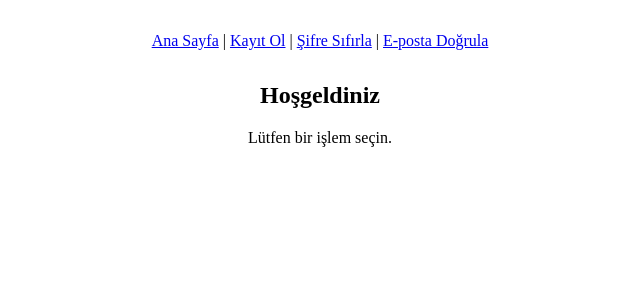
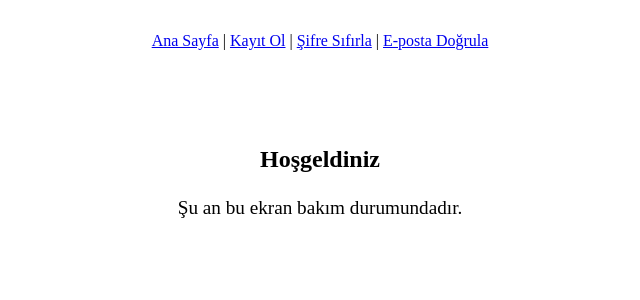
Before and after one commit to girayhan296/Gusto-Website, a React (Vite) app: page / in a window 1280 px wide. Shown: the top 300 px of the page, without its empty margins (320-960 px from the left). Built offline with nearby package versions, Linux system fonts and the light colour scheme.

Commit message:
Home.jsx Düzenlendi

```diff
--- a/App.jsx
+++ b/App.jsx
@@ -24,7 +24,12 @@ function App() {
     <BrowserRouter>
       <Navigation />
       <Routes>
-        <Route path="/" element={<div style={{textAlign:'center',marginTop:'2rem'}}><h2>Hoşgeldiniz</h2><p>Lütfen bir işlem seçin.</p></div>} />
+        <Route path="/" element={
+          <div style={{textAlign:'center',marginTop:'6rem'}}>
+            <h2>Hoşgeldiniz</h2>
+            <p style={{fontSize:'1.2rem',marginTop:24}}>Şu an bu ekran bakım durumundadır.</p>
+          </div>
+        } />
         <Route path="/signup" element={<Signup />} />
         <Route path="/reset" element={<ResetRequest />} />
         <Route path="/reset-password" element={<ResetPassword />} />
```
